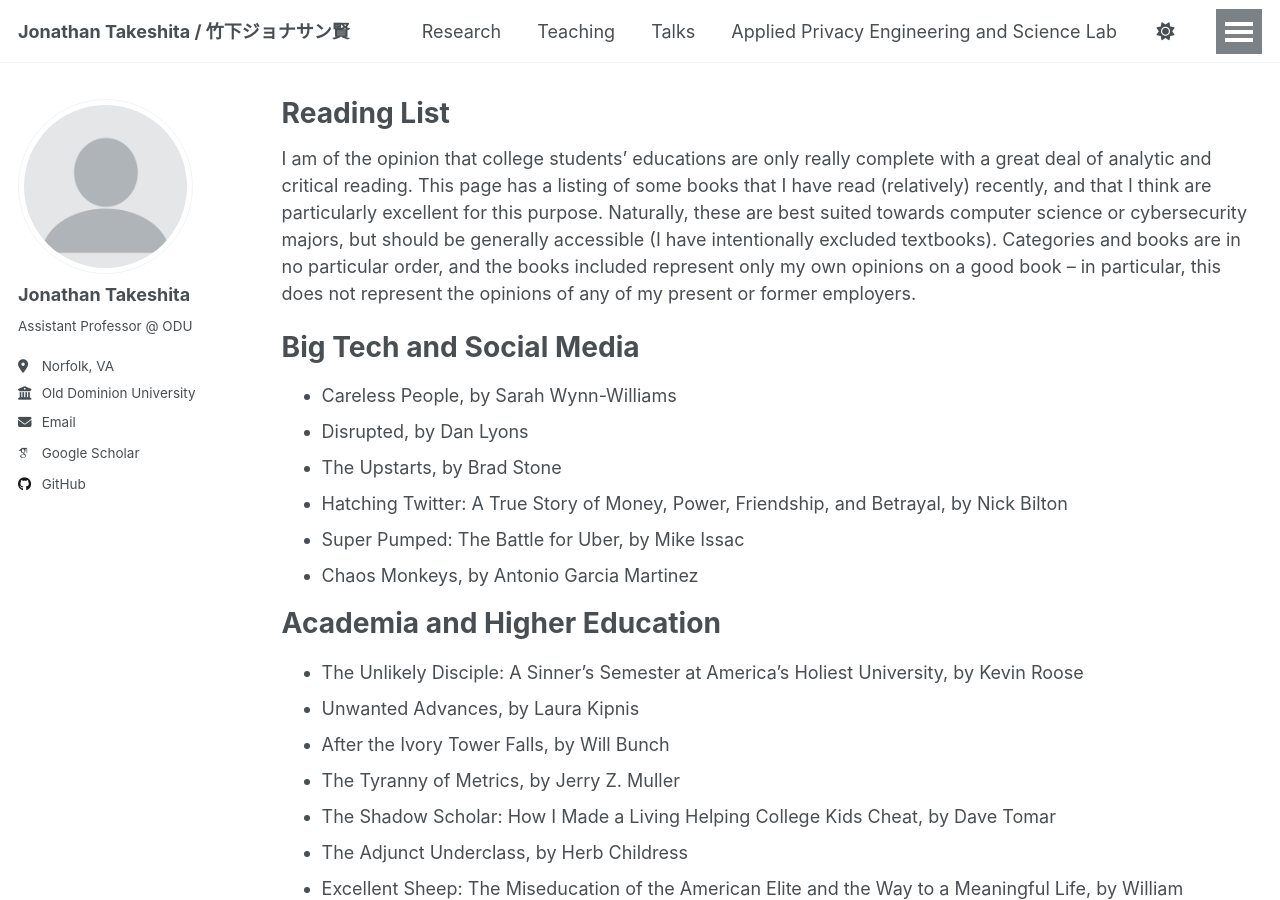
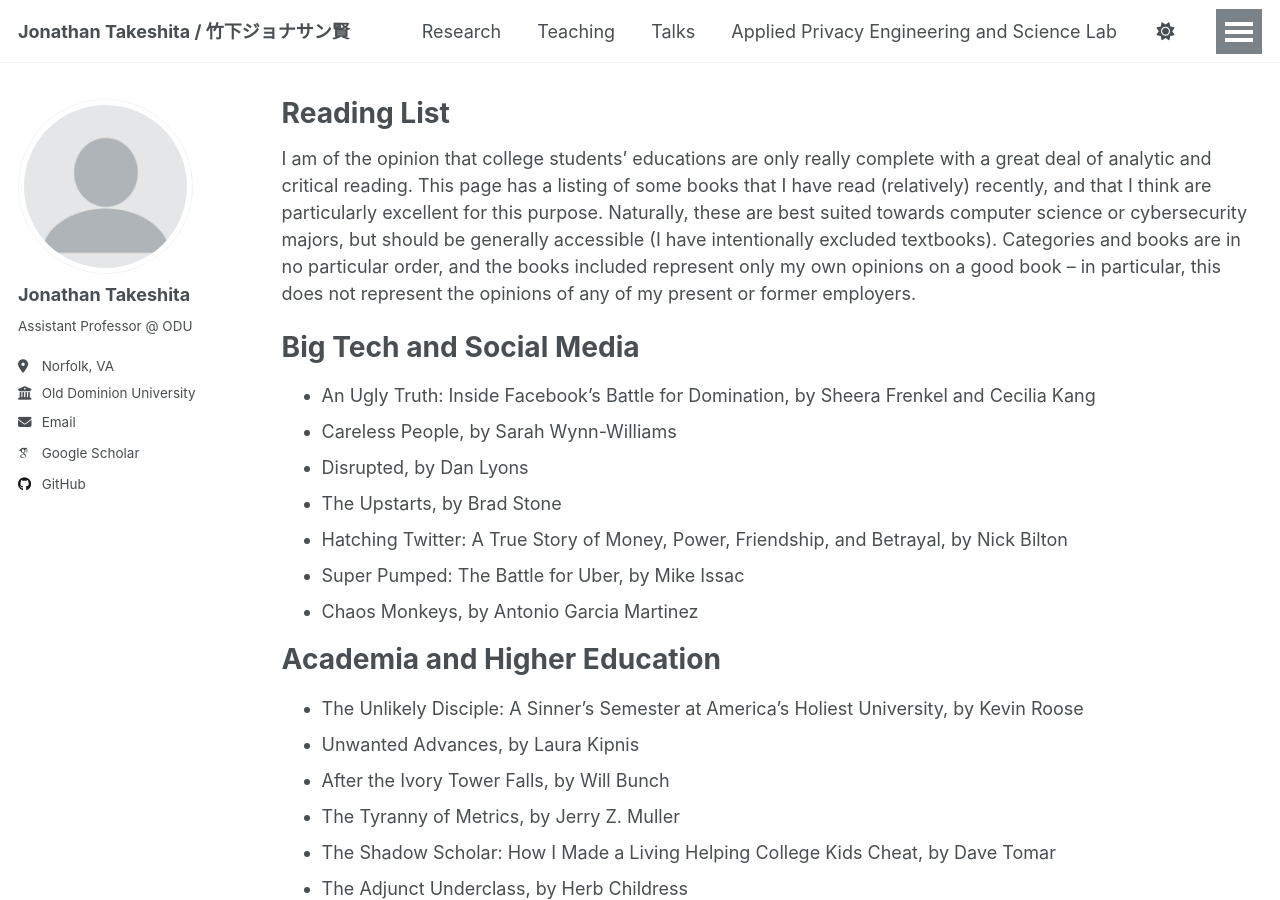
Before and after one commit to jtakeshi/jtakeshi.github.io, a Jekyll site: the page built from _pages/reading-list.md, in a window 1280 px wide and 900 px high. Built offline with Jekyll 4.4.1, drawn with Linux system fonts in a browser that asks for light colours; some web fonts are replaced; a script that is not in the unit is left out.

Commit message:
Update reading-list.md

```diff
--- a/_pages/reading-list.md
+++ b/_pages/reading-list.md
@@ -11,6 +11,7 @@ Categories and books are in no particular order, and the books included represen
 
 Big Tech and Social Media
 ==
+* An Ugly Truth: Inside Facebook's Battle for Domination, by Sheera Frenkel and Cecilia Kang
 * Careless People, by Sarah Wynn-Williams
 * Disrupted, by Dan Lyons
 * The Upstarts, by Brad Stone
```
